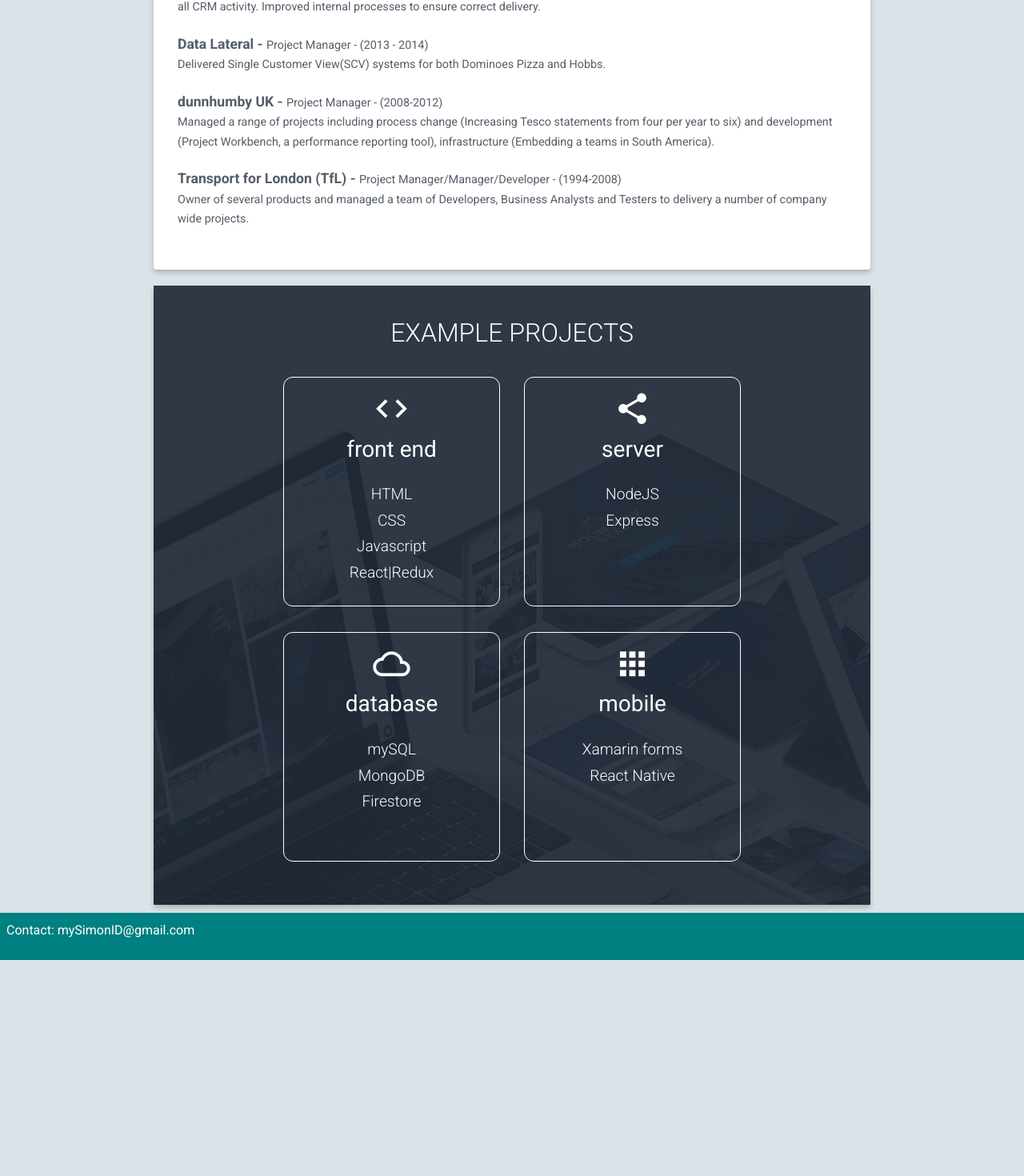
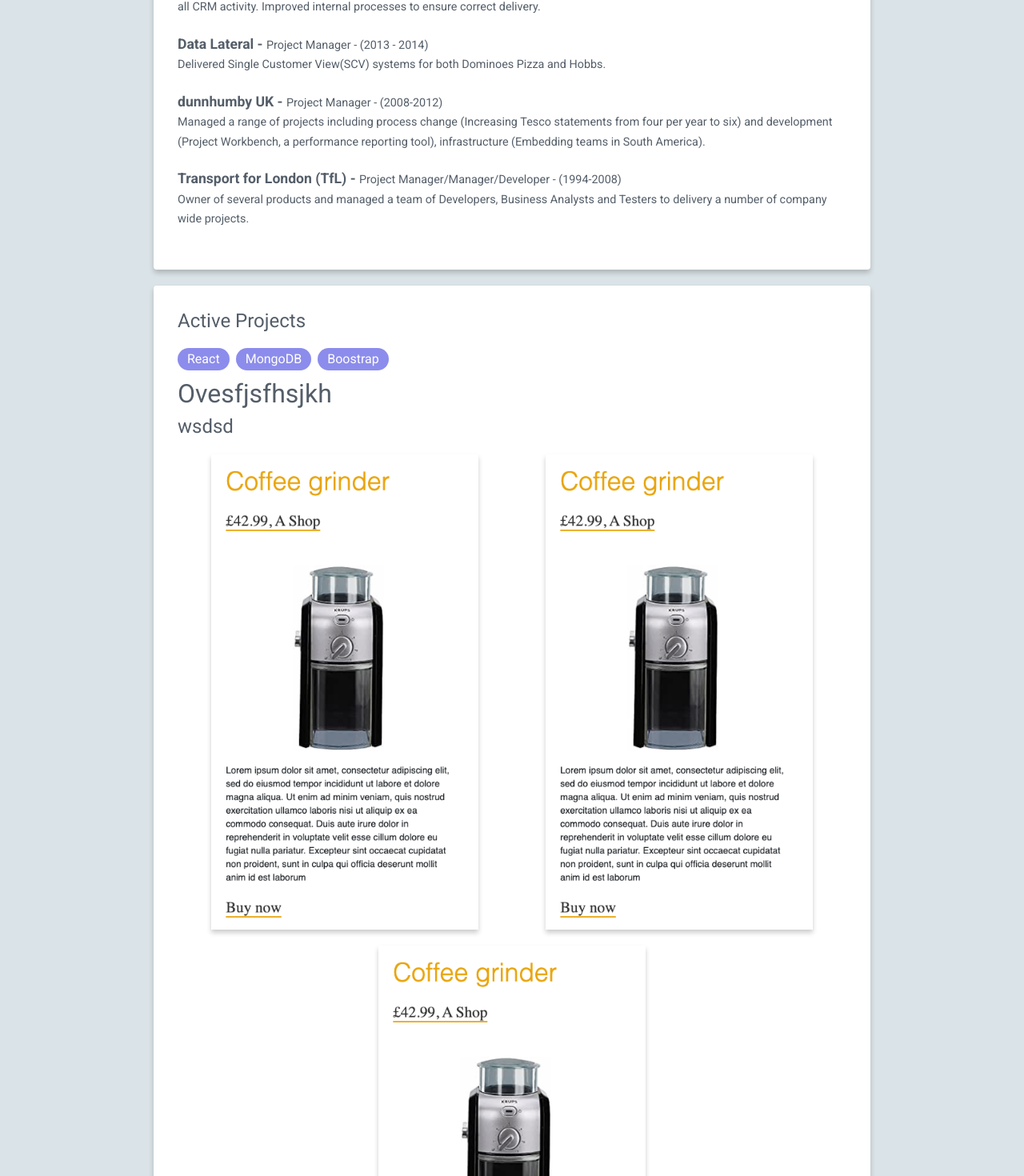
Before and after one commit to mySimonID/ReactPortfolio, a React (Create React App) app: page / in a window 1280 px wide. Shown: the part 1378-2848 px from the top of the page at 80% size. Before the commit the page ends 2578 px from the top, so only its background shows below. Built offline with nearby package versions, Linux system fonts and the light colour scheme.

Commit message:
add: Current Projects

```diff
--- a/src/App.js
+++ b/src/App.js
@@ -4,6 +4,7 @@
 import SkillsCard from './components/SkillsCard'
 import ExperienceCard from './components/ExperienceCard'
 import EducationCard from './components/EducationCard'
+import CurrentProjectsPage from './components/CurrentProjectsPage'
 
 import { skills, experience, education } from './data/Content'
 
@@ -17,6 +18,7 @@
   return (
     <div className="App">
 
+      {/* ABOUT ME */}
       <div className="aboutme shadow">
         <h1>About Me</h1>
         <p>I am an experienced Business and Technical Project Manager with over 20 years of experience in a number of industries delivering a range of
@@ -38,37 +40,48 @@
       </div>
 
 
+      {/* EDUCATION */}
       <div className="aboutme shadow">
         <h1>Education</h1>
         {
-          education.map(exp => <EducationCard exp={exp} />)
+          education.map(exp => <EducationCard key={exp.id} exp={exp} />)
         }
       </div>
 
+      {/* EXPERIENCE */}
       <div className="aboutme shadow">
         <h1>Work Experience</h1>
         {
-          experience.map(exp => <ExperienceCard exp={exp} />)
+          experience.map(exp => <ExperienceCard key={exp.id} exp={exp} />)
         }
       </div>
 
+      {/* CURRENT PROJECTS */}
       <section>
-        <div class="feature-row shadow"
+        <div className="aboutme shadow">
+          <h1>Active Projects</h1>
+          <CurrentProjectsPage filename={'./content/issueJ001.txt'} />
+        </div>
+      </section>
+
+      {/* PROJECT PORTFOLIO */}
+      <section>
+        <div className="feature-row shadow"
           style={{
             backgroundImage: `url(${process.env.PUBLIC_URL}/img/background01.jpg)`,
           }}
         >
 
-          <div class="feature-container">
-            <div class="feature-title">
+          <div className="feature-container">
+            <div className="feature-title">
 
               <h2>Example Projects</h2>
             </div>
 
-            <div class="row">
+            <div className="row">
               {skills.map(skill => {
                 return (
-                  <SkillsCard skill={skill} />
+                  <SkillsCard key={skill.id} skill={skill} />
                 )
               })
               }
--- a/src/components/ArticlePage.js
+++ b/src/components/ArticlePage.js
@@ -38,7 +38,7 @@
 
           <h1>{this.state.article.title}</h1>
           <p>{this.state.article.detail}</p>
-          <ArticleReader txt={fileName} />
+          <ArticleReader filename={fileName} />
         </div>
 
       </div>
--- a/src/components/ArticleReader.js
+++ b/src/components/ArticleReader.js
@@ -7,29 +7,42 @@
     this.state = {
       text: ""
     };
+
+    console.log("ArticleReader-constructor:" + this.props.filename);
   }
 
+  // componentDidMount = () => {
+  //   // this.readTextFile(this.props.txt);
+  // }
+
   componentDidMount = () => {
-    // this.readTextFile(this.props.txt);
+    this.readTextFile(this.props.filename);
   }
 
-  componentWillReceiveProps = (prevState) => {
-    this.readTextFile(prevState.txt);
+  componentDidUpdate = (prevProps) => {
+    console.log("componentDidUpdate: " + this.props.filename);
+
+    if (this.props.filename !== prevProps.filename) {
+      this.readTextFile(this.props.filename);
+    }
   }
 
   readTextFile = file => {
+    console.log("readTextFile: " + file)
     var rawFile = new XMLHttpRequest();
     rawFile.open("GET", file, false);
     rawFile.onreadystatechange = () => {
       if (rawFile.readyState === 4) {
         if (rawFile.status === 200 || rawFile.status === 0) {
           var allText = rawFile.responseText;
+          console.log("readTextFile(2)-Found)");
           this.setState({
             text: allText
           });
         }
       }
     };
+    console.log("readTextFile(3)-NOTFound)");
     rawFile.send(null);
   };
 
@@ -75,6 +88,8 @@
   }
 
   renderText = (key, prefix, text) => {
+    console.log("renderText:" + prefix);
+
     switch (prefix.toUpperCase()) {
       case 'B': // Blank Row
         return (<div>{'\u00A0'}</div>)
@@ -92,7 +107,10 @@
         return (<span className="code" key={key}>{text}</span>)
       case 'I':
       case 'I1':
-        const src = "../img/" + text.trim();
+
+        const filename = text.trim();
+
+        const src = `${process.env.PUBLIC_URL}/img/${filename}`;
         return (<div className="row center"><img className="image001 shadow" src={src} alt="" /></div>)
       case 'I2':
 
@@ -101,7 +119,9 @@
         const images = text.split(",");
 
         const result = images.map(image => {
-          src2 = "../img/" + image.trim();
+          const filename = image.trim();
+          // src2 = `${window.location.origin}/img/` + image.trim();
+          src2 = `${process.env.PUBLIC_URL}/img/${filename}`;
           return (<img className="image002 shadow" src={src2} alt="" />)
         })
         console.log(images);
@@ -114,7 +134,9 @@
         const images3 = text.split(",");
 
         const result3 = images3.map(image => {
-          src3 = "../img/" + image.trim();
+          const filename = image.trim();
+          //src3 = `${window.location.origin}/img/` + image.trim();
+          src3 = `${process.env.PUBLIC_URL}/img/${filename}`;
           return (<img className="image003 shadow" src={src3} alt="" />)
         })
         return (<div className="row center">{result3}</div>)
@@ -133,6 +155,10 @@
   }
 
   render() {
+    //console.log("ArticleReader - render" + this.state.filename);
+
+
+
 
     var prefix = "";
     var text = "";
--- /dev/null
+++ b/src/components/CurrentProjectsPage.js
@@ -0,0 +1,32 @@
+import React, { Component } from 'react'
+
+import ArticleReader from './ArticleReader'
+
+class CurrentProjectsPage extends Component {
+
+  constructor(props) {
+    super(props);
+    this.state = {
+      article: []
+    }
+  }
+
+  componentDidMount = () => {
+
+  }
+
+  render() {
+
+    return (
+      <div>
+
+
+          <ArticleReader filename={this.props.filename} />
+
+
+      </div>
+    )
+  }
+}
+
+export default CurrentProjectsPage;
--- a/src/components/SkillPage.js
+++ b/src/components/SkillPage.js
@@ -45,9 +45,9 @@
           <div>
             {this.state.articles.length > 0 ?
               <div className="row">
-                {this.state.articles.map(article => {
+                {this.state.articles.map((article, index) => {
                   return (
-                    <ArticleCard article={article} />
+                    <ArticleCard key={index} article={article} />
                   )
                 })}
               </div>
--- a/src/components/SkillsCard.js
+++ b/src/components/SkillsCard.js
@@ -7,14 +7,14 @@
   const { skill } = props;
 
   return (
-    <div className="col-6 ">
+    <div className="col-6">
       <Link to={`/skill/${skill.id}`} >
         <div className="skills-card">
           <i className="material-icons feature-box-icon">{skill.icon}</i>
           <h3 className="skills-card-heading u-margin-bottom-small">{skill.title}</h3>
 
-          <ul>
-            {skill.items.map(item => <li>{item}</li>)}
+          <ul >
+            {skill.items.map((item, index) => <li key={index}>{item}</li>)}
           </ul>
           <p></p>
         </div>
--- a/src/components/Tags.js
+++ b/src/components/Tags.js
@@ -7,9 +7,9 @@
 
   return (
     <div className="row tagRow">
-      {tagList.split(',').map(tag => {
+      {tagList.split(',').map((tag, index) => {
         return(
-          <div><TagItem tag={tag} /></div>
+          <TagItem tag={tag} key={index} />
         )
       })}
     </div>
--- a/src/data/Content.js
+++ b/src/data/Content.js
@@ -25,7 +25,7 @@
   { id: '002', title: 'TFL', dates: '2016 - 2020', role:'Trainer',text: 'Delivered training and support for station staff in the use of new mobile Applications.' },
   { id: '003', title: 'Hobbs', dates: '2014 - 2016', role:'Technical Project Manager',text: 'Managed the deliver of a number of initiatives to replace the existing Hobbs eCommerce platform, increasing revenue in the first year. Also, project managed the delivery of a complex CRM lifecycle programme improving both engagement and revenue across all CRM activity. Improved internal processes to ensure correct delivery.' },
   { id: '004', title: 'Data Lateral', dates: '2013 - 2014',  role:'Project Manager', text: 'Delivered Single Customer View(SCV) systems for both Dominoes Pizza and Hobbs.' },
-  { id: '005', title: 'dunnhumby UK', dates: '2008-2012',  role:'Project Manager', text: 'Managed a range of projects including process change (Increasing Tesco statements from four per year to six) and development (Project Workbench, a performance reporting tool), infrastructure (Embedding a teams in South America). ' },
+  { id: '005', title: 'dunnhumby UK', dates: '2008-2012',  role:'Project Manager', text: 'Managed a range of projects including process change (Increasing Tesco statements from four per year to six) and development (Project Workbench, a performance reporting tool), infrastructure (Embedding teams in South America). ' },
   { id: '006', title: 'Transport for London (TfL)', dates: '1994-2008',  role:'Project Manager/Manager/Developer',
                      text: "Owner of several products and managed a team of Developers, Business Analysts and Testers to delivery a number of company wide projects." },
 ];
@@ -41,6 +41,7 @@
 export const getArticle = (id) => {
 
   const record = articles.find(article => article.id === id);
+  console.log("getArticle: " + record.file);
   return record
 }
 
--- a/src/index.js
+++ b/src/index.js
@@ -7,7 +7,7 @@
 import App from './App';
 import Heading from './components/Heading'
 // import AppNavbar from './components/AppNavbar'
-import ArticlesPage from './components/ArticlePage'
+import ArticlePage from './components/ArticlePage'
 import SkillsPage from './components/SkillPage'
 import * as serviceWorker from './serviceWorker';
 
@@ -19,7 +19,7 @@
         <Switch >
           <Route exact path='/' component={App} />
           <Route path='/skill/:id' component={SkillsPage} />
-          <Route path='/article/:id' component={ArticlesPage} />
+          <Route path='/article/:id' component={ArticlePage} />
         </Switch>
       </BrowserRouter>
     </HashRouter>
```
Also changed, not shown: public/content/NodeJS001.txt, public/content/ReactPopUp001.txt (added), public/content/issueJ001.txt (added), public/img/NodeJSToDo001.png (added), public/img/NodeJSToDo002.png (added).
